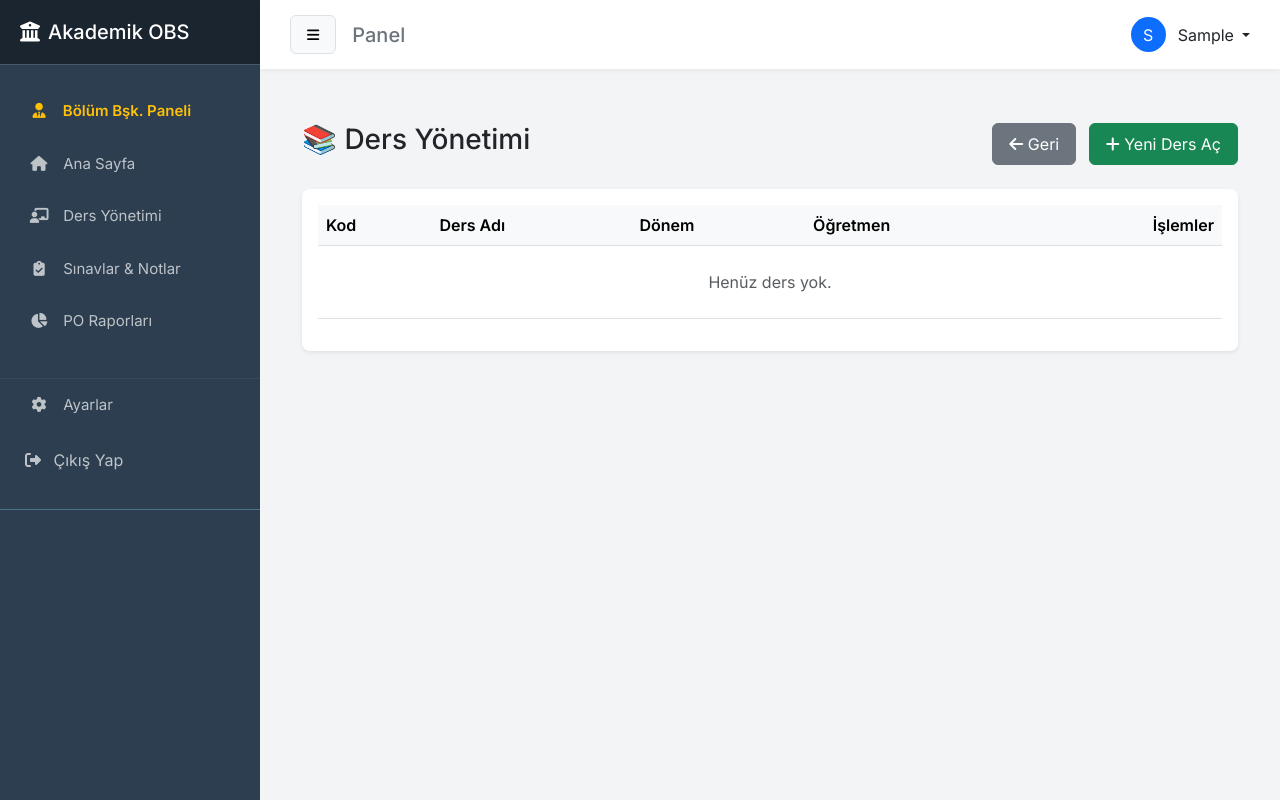
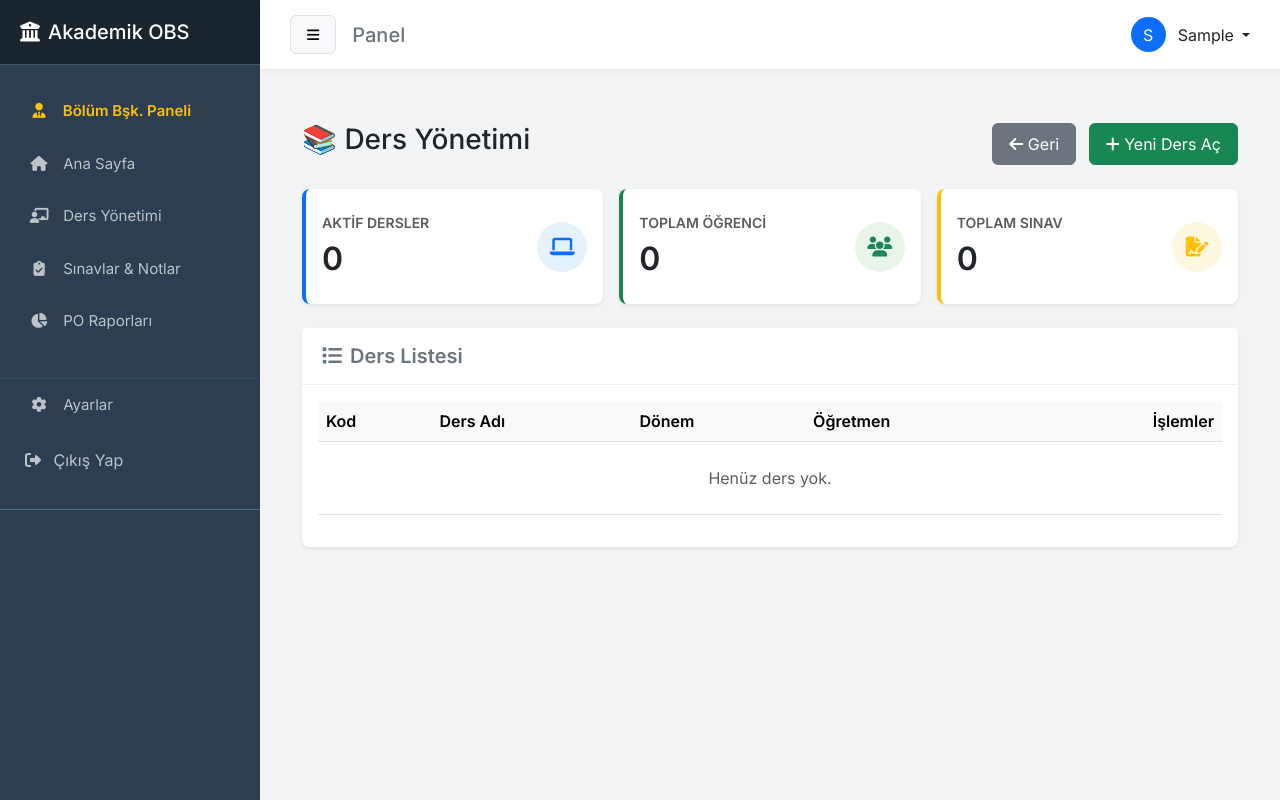
Before and after one commit to kadirgullukaya/student-competency-analytics, a Django app: page /manage-courses/ in a window 1280 px wide. Run offline with Django 5.2, Linux system fonts and the light colour scheme; the visitor is signed in with stand-in values (Sample User, id 1); data comes from the database, SQL or seed files in the repository; data that the repository does not hold is empty.

Commit message:
Fix: Ders Yönetimi ve Öğretmen Paneli istatistik sayaçları düzeltildi.

```diff
--- a/academic/templates/manage_courses.html
+++ b/academic/templates/manage_courses.html
@@ -1,35 +1,108 @@
 {% extends 'base.html' %}
+
 {% block content %}
 <div class="container mt-4">
     <div class="d-flex justify-content-between align-items-center mb-4">
         <h3>📚 Ders Yönetimi</h3>
         <div>
-            <a href="{% url 'department_head_dashboard' %}" class="btn btn-secondary me-2"><i class="fas fa-arrow-left"></i> Geri</a>
-            <a href="{% url 'add_course' %}" class="btn btn-success"><i class="fas fa-plus"></i> Yeni Ders Aç</a>
+            <a href="{% url 'department_head_dashboard' %}" class="btn btn-secondary me-2">
+                <i class="fas fa-arrow-left"></i> Geri
+            </a>
+            <a href="{% url 'add_course' %}" class="btn btn-success">
+                <i class="fas fa-plus"></i> Yeni Ders Aç
+            </a>
         </div>
     </div>
-    <div class="card shadow-sm"><div class="card-body">
+
+    <div class="row g-3 mb-4">
+        <div class="col-md-4">
+            <div class="card shadow-sm border-0 border-start border-4 border-primary h-100">
+                <div class="card-body d-flex justify-content-between align-items-center">
+                    <div>
+                        <h6 class="text-uppercase text-muted fw-bold small">Aktif Dersler</h6>
+                        <h2 class="mb-0 fw-bold text-dark">{{ stats.total_courses }}</h2>
+                    </div>
+                    <div class="bg-light-primary text-primary rounded-circle d-flex align-items-center justify-content-center" style="width: 50px; height: 50px; background-color: #e3f2fd;">
+                        <i class="fas fa-laptop fa-lg"></i>
+                    </div>
+                </div>
+            </div>
+        </div>
+
+        <div class="col-md-4">
+            <div class="card shadow-sm border-0 border-start border-4 border-success h-100">
+                <div class="card-body d-flex justify-content-between align-items-center">
+                    <div>
+                        <h6 class="text-uppercase text-muted fw-bold small">Toplam Öğrenci</h6>
+                        <h2 class="mb-0 fw-bold text-dark">{{ stats.total_students }}</h2>
+                    </div>
+                    <div class="bg-light-success text-success rounded-circle d-flex align-items-center justify-content-center" style="width: 50px; height: 50px; background-color: #e8f5e9;">
+                        <i class="fas fa-users fa-lg"></i>
+                    </div>
+                </div>
+            </div>
+        </div>
+
+        <div class="col-md-4">
+            <div class="card shadow-sm border-0 border-start border-4 border-warning h-100">
+                <div class="card-body d-flex justify-content-between align-items-center">
+                    <div>
+                        <h6 class="text-uppercase text-muted fw-bold small">Toplam Sınav</h6>
+                        <h2 class="mb-0 fw-bold text-dark">{{ stats.total_exams }}</h2>
+                    </div>
+                    <div class="bg-light-warning text-warning rounded-circle d-flex align-items-center justify-content-center" style="width: 50px; height: 50px; background-color: #fff8e1;">
+                        <i class="fas fa-file-signature fa-lg"></i>
+                    </div>
+                </div>
+            </div>
+        </div>
+    </div>
+
+    <div class="card shadow-sm">
+        <div class="card-header bg-white py-3">
+            <h5 class="mb-0 fw-bold text-secondary"><i class="fas fa-list me-2"></i>Ders Listesi</h5>
+        </div>
+        <div class="card-body">
             <table class="table table-hover align-middle">
-            <thead class="table-light"><tr><th>Kod</th><th>Ders Adı</th><th>Dönem</th><th>Öğretmen</th><th class="text-end">İşlemler</th></tr></thead>
+                <thead class="table-light">
+                    <tr>
+                        <th>Kod</th>
+                        <th>Ders Adı</th>
+                        <th>Dönem</th>
+                        <th>Öğretmen</th>
+                        <th class="text-end">İşlemler</th>
+                    </tr>
+                </thead>
                 <tbody>
                     {% for course in courses %}
                     <tr>
                         <td class="fw-bold">{{ course.code }}</td>
                         <td>{{ course.name }}</td>
                         <td><span class="badge bg-info text-dark">{{ course.semester.name }}</span></td>
-                    <td>{% if course.teacher %}{{ course.teacher.first_name }} {{ course.teacher.last_name }}{% else %}<span class="text-danger">Atanmamış</span>{% endif %}</td>
+                        <td>
+                            {% if course.teacher %}
+                                {{ course.teacher.first_name }} {{ course.teacher.last_name }}
+                            {% else %}
+                                <span class="text-danger small">Atanmamış</span>
+                            {% endif %}
+                        </td>
                         <td class="text-end">
                             <form action="{% url 'delete_course' course.id %}" method="POST" class="d-inline" onsubmit="return confirm('Bu dersi silmek istediğinize emin misiniz?');">
                                 {% csrf_token %}
-                            <button type="submit" class="btn btn-sm btn-outline-danger"><i class="fas fa-trash"></i> Sil</button>
+                                <button type="submit" class="btn btn-sm btn-outline-danger">
+                                    <i class="fas fa-trash"></i> Sil
+                                </button>
                             </form>
                         </td>
                     </tr>
                     {% empty %}
-                <tr><td colspan="5" class="text-center text-muted py-4">Henüz ders yok.</td></tr>
+                    <tr>
+                        <td colspan="5" class="text-center text-muted py-4">Henüz ders yok.</td>
+                    </tr>
                     {% endfor %}
                 </tbody>
             </table>
-    </div></div>
+        </div>
+    </div>
 </div>
 {% endblock %}
--- a/academic/views.py
+++ b/academic/views.py
@@ -80,13 +80,33 @@ def teacher_dashboard_home(request):
 @login_required
 @user_passes_test(is_teacher)
 def teacher_courses(request):
+    # 1. Hangi dersleri göstereceğimizi belirle
     if is_department_head(request.user):
         my_courses = Course.objects.all()
     else:
         my_courses = Course.objects.filter(teacher=request.user)
 
+    # 2. İSTATİSTİKLERİ HESAPLA (Eksik olan kısım burasıydı)
+    total_courses = my_courses.count()
+
+    # Tüm derslerdeki tekil öğrenci sayısı
+    total_students = (
+        Enrollment.objects.filter(course__in=my_courses)
+        .values("student")
+        .distinct()
+        .count()
+    )
+
+    # Toplam sınav sayısı
+    total_exams = Assessment.objects.filter(course__in=my_courses).count()
+
     context = {
         "courses": my_courses,
+        "stats": {
+            "total_courses": total_courses,
+            "total_students": total_students,
+            "total_exams": total_exams,
+        },
     }
     return render(request, "teacher_courses.html", context)
 
@@ -252,7 +272,31 @@ def delete_student(request, student_id):
 @user_passes_test(is_department_head)
 def manage_courses(request):
     courses = Course.objects.all().select_related("teacher", "semester")
-    return render(request, "manage_courses.html", {"courses": courses})
+
+    # --- EKLENEN KISIM: İSTATİSTİKLER ---
+    # 1. Toplam Ders Sayısı
+    total_courses = courses.count()
+
+    # 2. Toplam Öğrenci Sayısı (Tüm derslere kayıtlı tekil öğrenci sayısı)
+    total_students = (
+        Enrollment.objects.filter(course__in=courses)
+        .values("student")
+        .distinct()
+        .count()
+    )
+
+    # 3. Toplam Sınav Sayısı
+    total_exams = Assessment.objects.filter(course__in=courses).count()
+
+    context = {
+        "courses": courses,
+        "stats": {
+            "total_courses": total_courses,
+            "total_students": total_students,
+            "total_exams": total_exams,
+        },
+    }
+    return render(request, "manage_courses.html", context)
 
 
 @login_required
```
Lines whose indentation alone changed are shown as unchanged.
